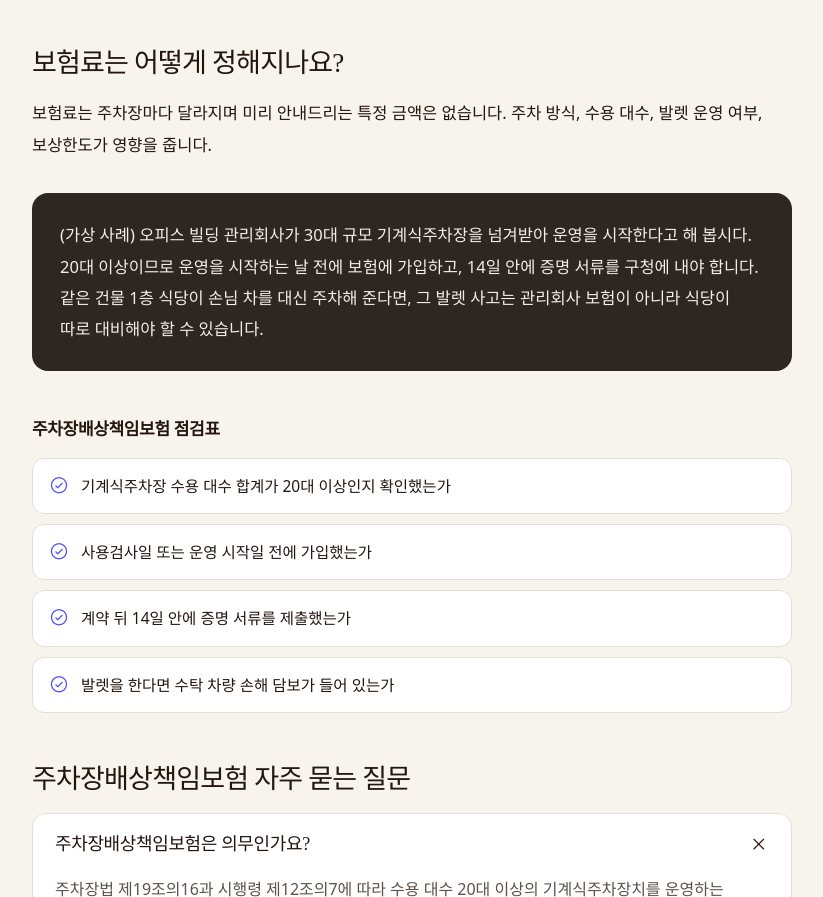
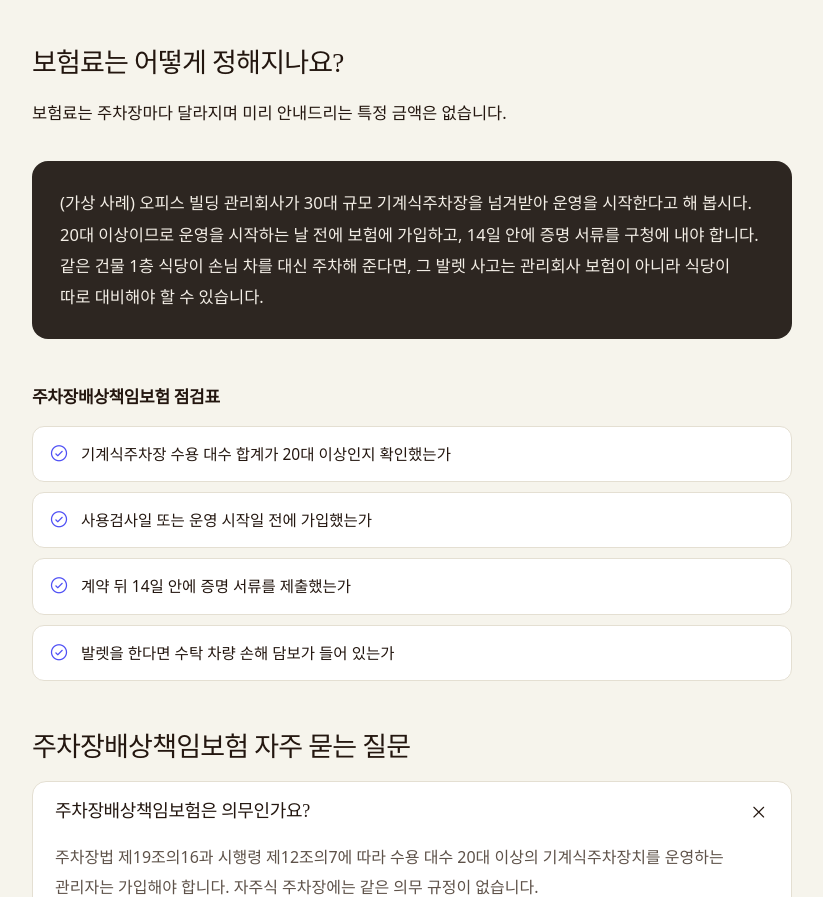
Before and after one commit to hipa01hicokr-art/corporate-yangsimlab, a plain HTML site: page columns/parking-liability/index.html in a window 1280 px wide. Shown: the part 3337-4234 px from the top of the page, without its empty margins (228-1051 px from the left). Drawn offline with nearby package versions, Linux system fonts and the light colour scheme; a web font is replaced by a local one.

Commit message:
fix: 새 칼럼 보험료 문단을 심의본 문구로 되돌림

```diff
--- a/columns/parking-liability/index.html
+++ b/columns/parking-liability/index.html
@@ -85,7 +85,7 @@
   <p class="t">보수업자도 같은 법 제19조의16 제1항에 따라 업무 중 사고에 대비한 보험에 가입해야 합니다. 보험회사는 대통령령이 정한 사유가 아니면 이 보험의 계약 체결을 거부할 수 없습니다.</p>
   <p class="blk-title">주차장 형태별 의무와 확인할 담보</p><div class="tbl"><table><thead><tr><th scope="col">주차장 형태</th><th scope="col">법정 의무</th><th scope="col">주로 생기는 사고</th><th scope="col">확인할 담보</th></tr></thead><tbody><tr><td>기계식 20대 이상</td><td>의무(주차장법)</td><td>장치 오작동, 추락, 끼임</td><td>기계식주차장 사고배상</td></tr><tr><td>기계식 20대 미만</td><td>의무 기준 아래</td><td>같은 유형</td><td>임의 가입 검토</td></tr><tr><td>자주식(지상·지하)</td><td>별도 의무 없음</td><td>바닥 미끄러짐, 차단기 충돌</td><td>시설소유(관리)자 배상</td></tr><tr><td>발렛(대리주차)</td><td>별도 의무 없음</td><td>고객 차량 운전 중 사고</td><td>수탁 차량 담보 여부</td></tr></tbody></table></div>
   <h2>보험료는 어떻게 정해지나요?</h2>
-  <p class="t">보험료는 주차장마다 달라지며 미리 안내드리는 특정 금액은 없습니다. 주차 방식, 수용 대수, 발렛 운영 여부, 보상한도가 영향을 줍니다.</p>
+  <p class="t">보험료는 주차장마다 달라지며 미리 안내드리는 특정 금액은 없습니다.</p>
   <div class="scene">(가상 사례) 오피스 빌딩 관리회사가 30대 규모 기계식주차장을 넘겨받아 운영을 시작한다고 해 봅시다. 20대 이상이므로 운영을 시작하는 날 전에 보험에 가입하고, 14일 안에 증명 서류를 구청에 내야 합니다. 같은 건물 1층 식당이 손님 차를 대신 주차해 준다면, 그 발렛 사고는 관리회사 보험이 아니라 식당이 따로 대비해야 할 수 있습니다.</div>
   <p class="blk-title">주차장배상책임보험 점검표</p><ul class="chk"><li><i class="ph ph-check-circle"></i>기계식주차장 수용 대수 합계가 20대 이상인지 확인했는가</li><li><i class="ph ph-check-circle"></i>사용검사일 또는 운영 시작일 전에 가입했는가</li><li><i class="ph ph-check-circle"></i>계약 뒤 14일 안에 증명 서류를 제출했는가</li><li><i class="ph ph-check-circle"></i>발렛을 한다면 수탁 차량 손해 담보가 들어 있는가</li></ul>
   <section class="faqs" aria-label="자주 묻는 질문"><h2>주차장배상책임보험 자주 묻는 질문</h2><div class="qa"><details open><summary>주차장배상책임보험은 의무인가요?<i class="ph ph-plus"></i></summary><p>주차장법 제19조의16과 시행령 제12조의7에 따라 수용 대수 20대 이상의 기계식주차장치를 운영하는 관리자는 가입해야 합니다. 자주식 주차장에는 같은 의무 규정이 없습니다.</p></details><details><summary>기계식주차장 보험의 법정 한도는 얼마인가요?<i class="ph ph-plus"></i></summary><p>물적 손해는 사고당 1억원 이상, 인적 손해는 피해자 1명당 사망 1억5천만원, 부상 3천만원, 후유장애 1억5천만원 이상이어야 합니다.</p></details><details><summary>보험 가입 뒤 해야 할 일이 있나요?<i class="ph ph-plus"></i></summary><p>계약을 체결하거나 바꾼 날부터 14일 안에 증명 서류를 시장·군수·구청장에게 내야 하며, 기계식주차장 정보망 입력으로 대신할 수 있습니다.</p></details><details><summary>발렛 중 고객 차가 긁히면 보상 대상인가요?<i class="ph ph-plus"></i></summary><p>수탁 차량 손해를 담보하는 조건이 있다면 보상 대상이 될 수 있습니다. 일반 시설배상 담보에서는 빠지는 경우가 있습니다.</p></details></div></section>
```
Also changed, not shown: index.html (+8 -0 lines), llms-full.txt.
